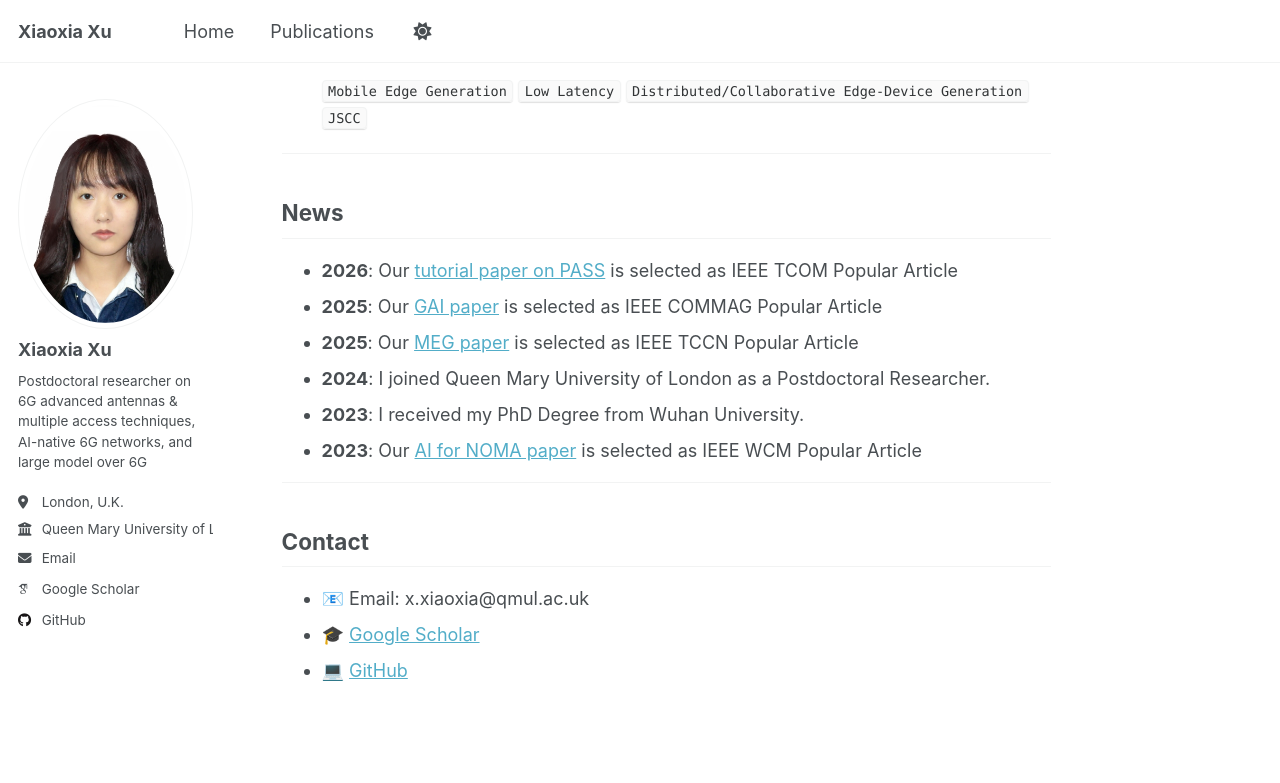
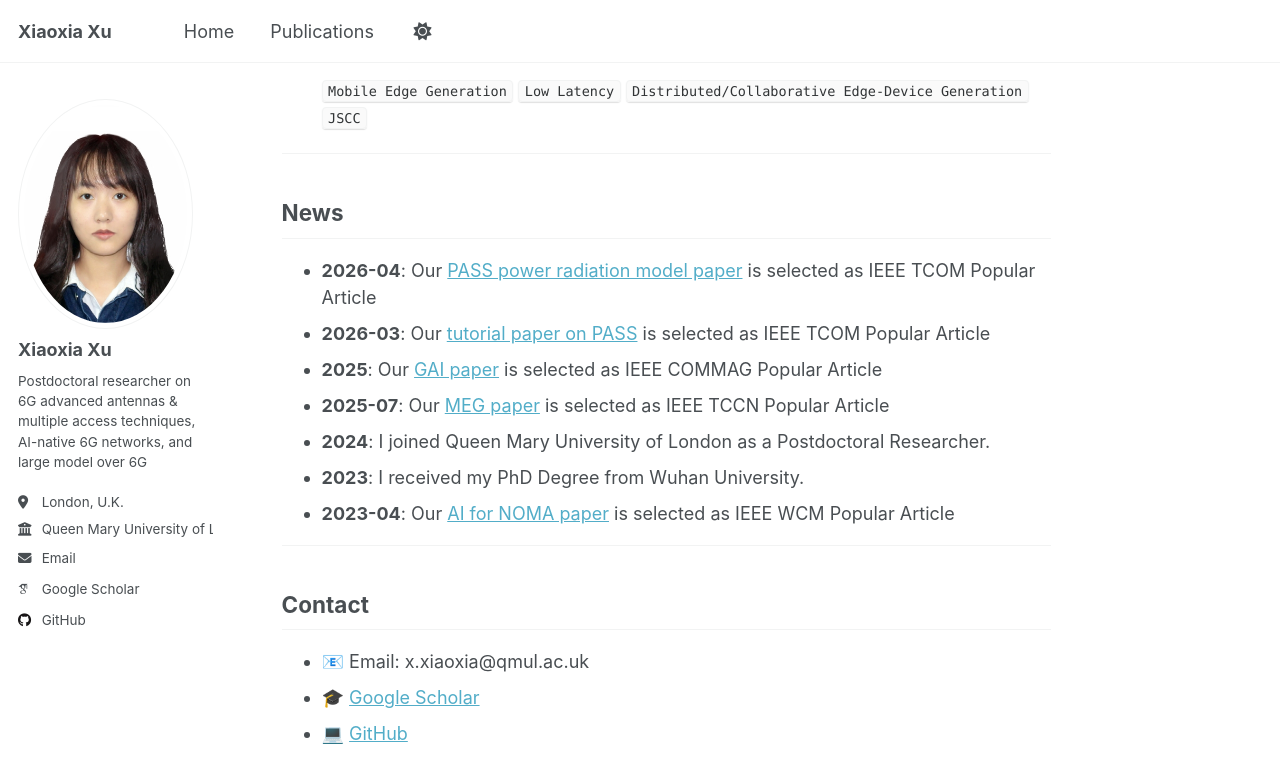
Before and after one commit to xiaoxiaxusummer/xiaoxiaxusummer.github.io, a Jekyll site: the page built from index.md, in a window 1280 px wide and 900 px high, scrolled down 2843 px. Shown: the top 783 px of the window. Built offline with Jekyll 4.4.1, drawn with Linux system fonts in a browser that asks for light colours; some web fonts are replaced.

Commit message:
Update index.md

```diff
--- a/index.md
+++ b/index.md
@@ -66,7 +66,7 @@ I received my **Ph.D.** in Electronic Information School from **Wuhan University
 
 ### AI-Native Wireless Networks and Edge Intelligence
 
-- **X. Xu**, X. Mu, Y. Liu, H. Xing, Y. Liu, and A. Nallanathan. *Generative artificial intelligence for mobile communications: A diffusion model perspective.* **IEEE Communications Magazine**, vol. 63, no. 7, pp. 98-105, 2024. [[Paper](https://ieeexplore.ieee.org/document/10812969)] [[Code](https://github.com/xiaoxiaxusummer/GAI_CDMM)]
+- **X. Xu**, X. Mu, Y. Liu, H. Xing, Y. Liu, and A. Nallanathan. *Generative artificial intelligence for mobile communications: A diffusion model perspective.* **IEEE Communications Magazine**, vol. 63, no. 7, pp. 98-105, 2024. [[Paper](https://ieeexplore.ieee.org/document/10812969)] [[Code](https://github.com/xiaoxiaxusummer/GAI_COMM)]
 
   `Diffusion Model` `Large AI Model` `Channel Estimation`
 
@@ -86,12 +86,13 @@ I received my **Ph.D.** in Electronic Information School from **Wuhan University
 
 ## News
 
-- **2026**: Our [tutorial paper on PASS](https://ieeexplore.ieee.org/document/11364174) is selected as IEEE TCOM Popular Article
+- **2026-04**: Our [PASS power radiation model paper](https://ieeexplore.ieee.org/document/11263923) is selected as IEEE TCOM Popular Article
+- **2026-03**: Our [tutorial paper on PASS](https://ieeexplore.ieee.org/document/11364174) is selected as IEEE TCOM Popular Article
 - **2025**: Our [GAI paper](https://ieeexplore.ieee.org/document/10812969) is selected as IEEE COMMAG Popular Article
-- **2025**: Our [MEG paper](https://ieeexplore.ieee.org/document/10955724) is selected as IEEE TCCN Popular Article
+- **2025-07**: Our [MEG paper](https://ieeexplore.ieee.org/document/10955724) is selected as IEEE TCCN Popular Article
 - **2024**: I joined Queen Mary University of London as a Postdoctoral Researcher.
 - **2023**: I received my PhD Degree from Wuhan University.
-- **2023**: Our [AI for NOMA paper](https://ieeexplore.ieee.org/document/10077113) is selected as IEEE WCM Popular Article
+- **2023-04**: Our [AI for NOMA paper](https://ieeexplore.ieee.org/document/10077113) is selected as IEEE WCM Popular Article
 
 ---
 
```
